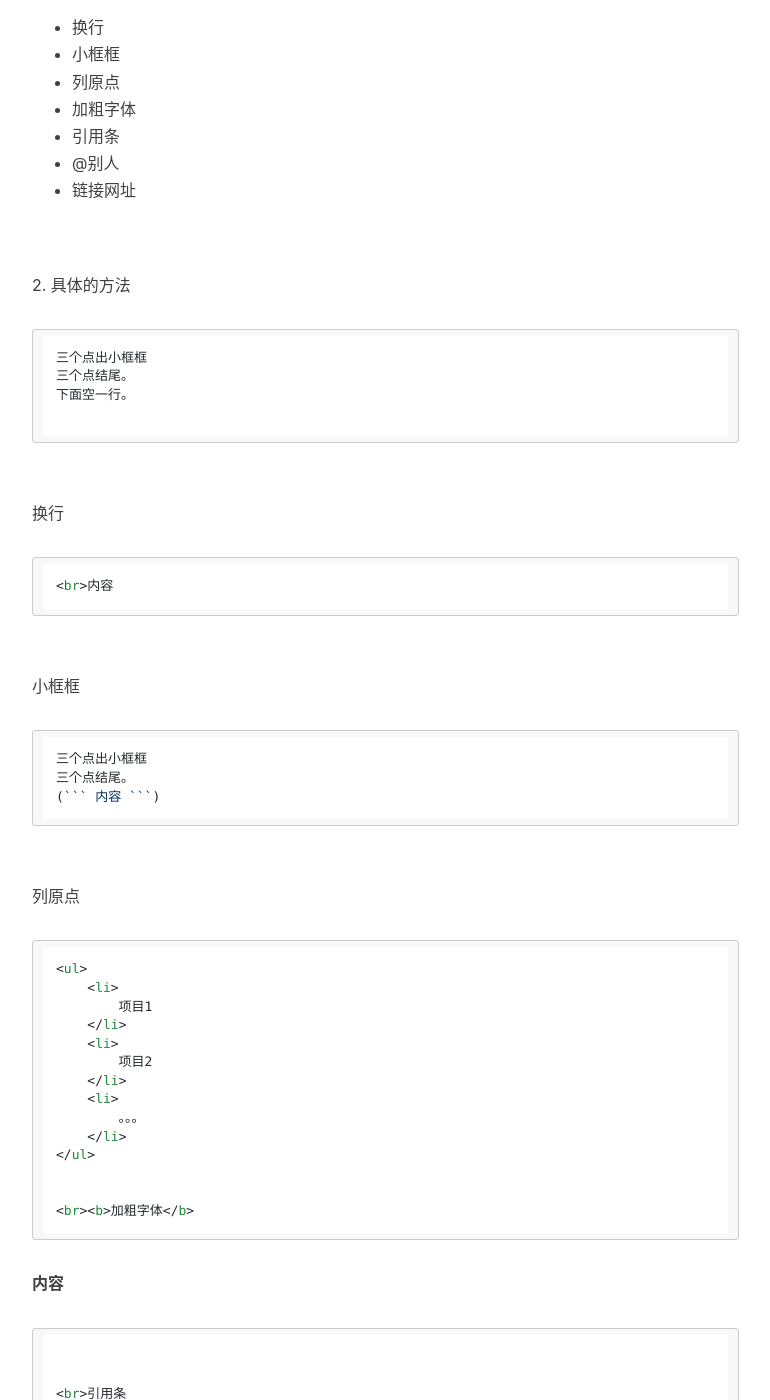
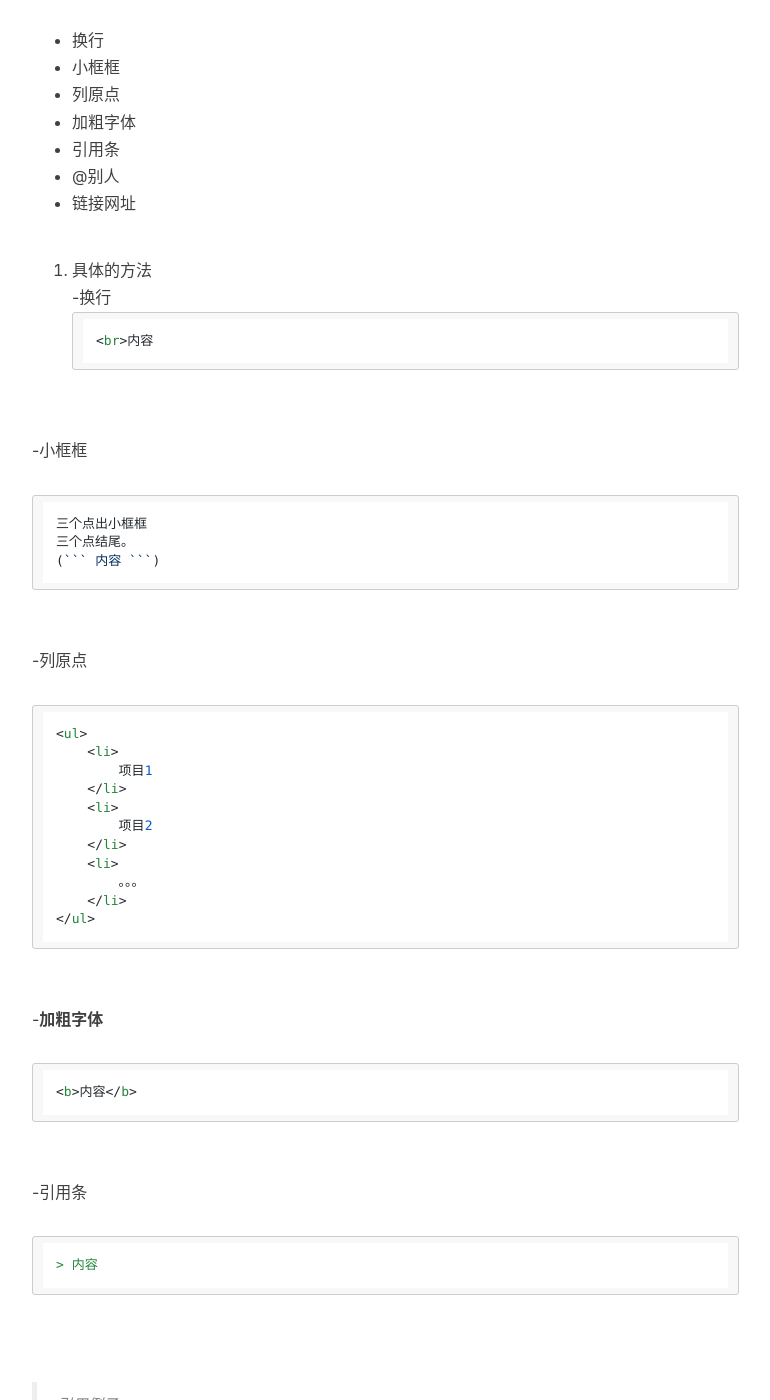
Before and after one commit to joc2422/jttt.github.io, a Jekyll site: the page built from _posts/2017-01-22-06.markdown, in a window 1280 px wide and 1400 px high, scrolled down 812 px. Shown: the whole window, without its empty margins (233-1003 px from the left). Built offline with Jekyll 4.4.1, drawn with Linux system fonts in a browser that asks for light colours; nearby versions of some CDN libraries; comment, search, counter and statistics services are not loaded; some of the changed text lies outside the part shown.

Commit message:
Update 2017-01-22-06.markdown

````diff
--- a/_posts/2017-01-22-06.markdown
+++ b/_posts/2017-01-22-06.markdown
@@ -8,9 +8,9 @@ header-img: "img/home-bg-o.jpg"
 tags:
     - 知乎
     - 建博
----
 
 
+---
 
 <br>
 都用了 MarkDown 的文件了，但好像是网页的格式。
@@ -18,8 +18,7 @@ tags:
 通过一篇文章，大概摸清楚一些套路了。
 <br>
 <br>
-<br>1. 各种套路
-<br>
+1. 各种套路
 <ul>
     <li>
         换行
@@ -44,25 +43,16 @@ tags:
     </li>
 </ul>
 
-<br>2. 具体的方法
-
-```
-三个点出小框框
-三个点结尾。
-下面空一行。
-
-```
-
-
-
-<br>换行
+2. 具体的方法
+<br>
+-换行
 ```
 <br>内容
 ```
 
 
-<br>小框框
-
+<br>
+-小框框
 ```
 三个点出小框框
 三个点结尾。
@@ -72,7 +62,8 @@ tags:
 ```
 
 
-<br>列原点
+<br>
+-列原点
 ```
 <ul>
     <li>
@@ -85,15 +76,17 @@ tags:
         。。。
     </li>
 </ul>
+```
 
-
-<br><b>加粗字体</b>
+<br>
+-<b>加粗字体</b>
 ```
 <b>内容</b>
 ```
 
 
-<br>引用条
+<br>
+-引用条
 ```
 > 内容
 ```
@@ -102,7 +95,8 @@ tags:
 
 
 
-<br>@别人
+<br>
+-@别人
 ```
 <a data-hash="2079c4431af276b793e530979e424f36" href="//www.zhihu.com/people/2079c4431af276b793e530979e424f36" class="member_mention" data-editable="true" data-title="@JocTNT" data-tip="p$b$cfdec6226ece879d2571fbc274372e9f">@JocTNT</a>
 
@@ -110,13 +104,20 @@ tags:
 
 ```
 
-<br>链接网址
+<br>
+-链接网址
 ```
 <a href="//link.zhihu.com/?target=http%3A//www.w3school.com.cn/" class=" wrap external" target="_blank" rel="nofollow noreferrer">w3school 在线教程<i class="icon-external"></i></a>
 
 改下网址就好，class= 什么的可以不管吧。
 ```
 
+<br>
+<br>注：这里有框框的地方全文不用
+```
+<div>
+内容
+<div>
 
 <br>2017.01.22
 <br>以上。
````
